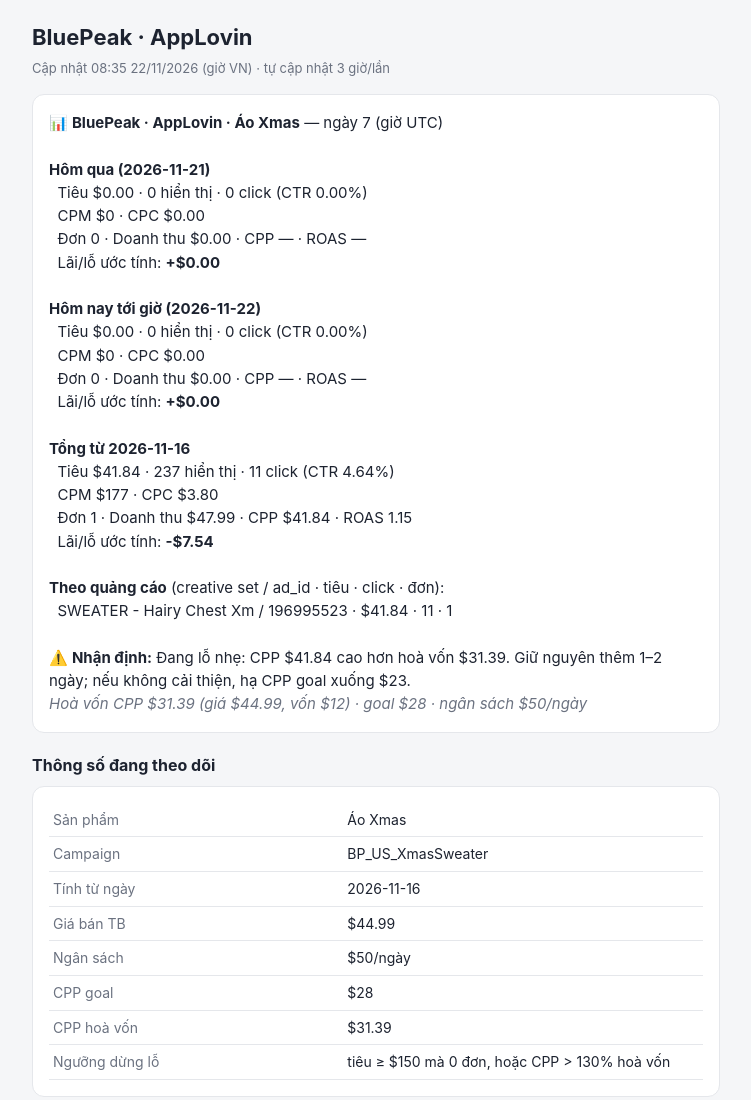
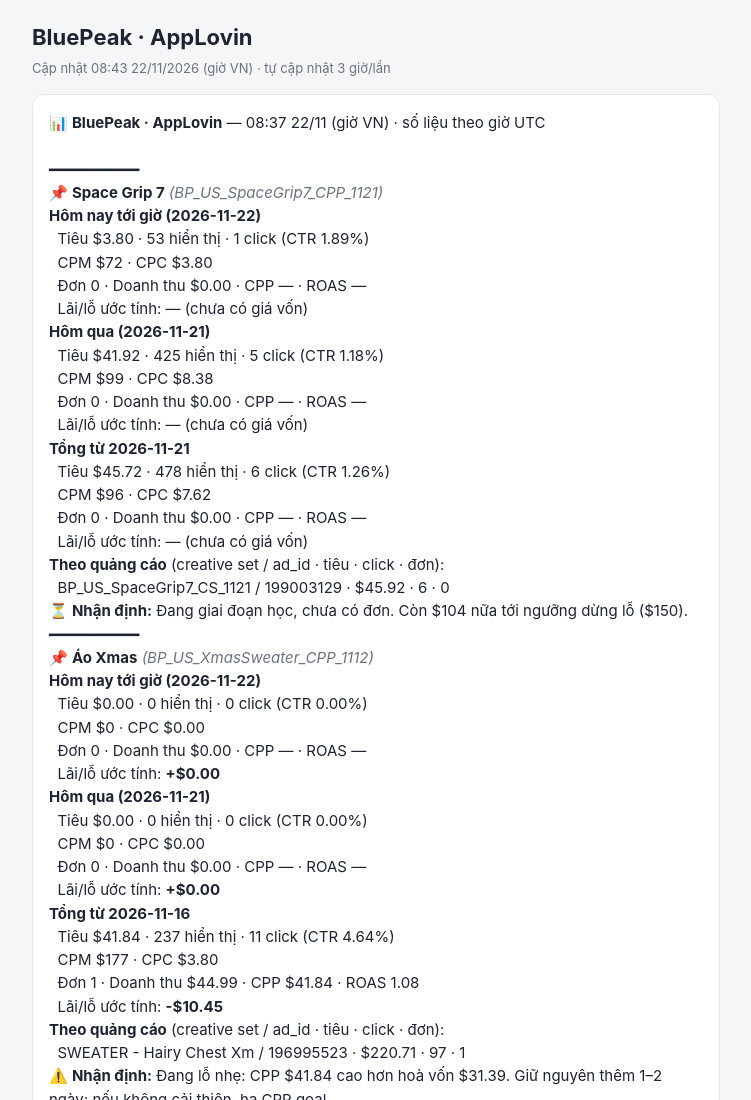
Before and after one commit to tramitk10-star/bp-report-9q4m7t, a plain HTML site: page index.html in a window 1280 px wide. Shown: the top 1100 px of the page, without its empty margins (264-1015 px from the left). Drawn offline with Linux system fonts and the light colour scheme.

Commit message:
Cap nhat bao cao

```diff
--- a/index.html
+++ b/index.html
@@ -9,32 +9,58 @@ main{max-width:720px;margin:0 auto;padding:20px 16px 40px}h1{font-size:22px;marg
 .card b{color:var(--ink)}.card i{color:var(--mute)}h2{font-size:16px;margin:20px 0 8px}table{width:100%;border-collapse:collapse;font-size:14px}
 td{padding:6px 4px;border-bottom:1px solid var(--line);vertical-align:top}td:first-child{color:var(--mute);width:45%}
 </style></head><body><main>
-<h1>BluePeak · AppLovin</h1><div class="sub">Cập nhật 08:35 22/11/2026 (giờ VN) · tự cập nhật 3 giờ/lần</div>
-<div class="card">📊 <b>BluePeak · AppLovin · Áo Xmas</b> — ngày 7 (giờ UTC)
+<h1>BluePeak · AppLovin</h1><div class="sub">Cập nhật 08:43 22/11/2026 (giờ VN) · tự cập nhật 3 giờ/lần</div>
+<div class="card">📊 <b>BluePeak · AppLovin</b> — 08:37 22/11 (giờ VN) · số liệu theo giờ UTC
 
+━━━━━━━━━━
+📌 <b>Space Grip 7</b> <i>(BP_US_SpaceGrip7_CPP_1121)</i>
+<b>Hôm nay tới giờ (2026-11-22)</b>
+  Tiêu $3.80 · 53 hiển thị · 1 click (CTR 1.89%)
+  CPM $72 · CPC $3.80
+  Đơn 0 · Doanh thu $0.00 · CPP — · ROAS —
+  Lãi/lỗ ước tính: — (chưa có giá vốn)
+<b>Hôm qua (2026-11-21)</b>
+  Tiêu $41.92 · 425 hiển thị · 5 click (CTR 1.18%)
+  CPM $99 · CPC $8.38
+  Đơn 0 · Doanh thu $0.00 · CPP — · ROAS —
+  Lãi/lỗ ước tính: — (chưa có giá vốn)
+<b>Tổng từ 2026-11-21</b>
+  Tiêu $45.72 · 478 hiển thị · 6 click (CTR 1.26%)
+  CPM $96 · CPC $7.62
+  Đơn 0 · Doanh thu $0.00 · CPP — · ROAS —
+  Lãi/lỗ ước tính: — (chưa có giá vốn)
+<b>Theo quảng cáo</b> (creative set / ad_id · tiêu · click · đơn):
+  BP_US_SpaceGrip7_CS_1121 / 199003129 · $45.92 · 6 · 0
+⏳ <b>Nhận định:</b> Đang giai đoạn học, chưa có đơn. Còn $104 nữa tới ngưỡng dừng lỗ ($150).
+━━━━━━━━━━
+📌 <b>Áo Xmas</b> <i>(BP_US_XmasSweater_CPP_1112)</i>
+<b>Hôm nay tới giờ (2026-11-22)</b>
+  Tiêu $0.00 · 0 hiển thị · 0 click (CTR 0.00%)
+  CPM $0 · CPC $0.00
+  Đơn 0 · Doanh thu $0.00 · CPP — · ROAS —
+  Lãi/lỗ ước tính: <b>+$0.00</b>
 <b>Hôm qua (2026-11-21)</b>
   Tiêu $0.00 · 0 hiển thị · 0 click (CTR 0.00%)
   CPM $0 · CPC $0.00
   Đơn 0 · Doanh thu $0.00 · CPP — · ROAS —
   Lãi/lỗ ước tính: <b>+$0.00</b>
-
-<b>Hôm nay tới giờ (2026-11-22)</b>
-  Tiêu $0.00 · 0 hiển thị · 0 click (CTR 0.00%)
-  CPM $0 · CPC $0.00
-  Đơn 0 · Doanh thu $0.00 · CPP — · ROAS —
-  Lãi/lỗ ước tính: <b>+$0.00</b>
-
 <b>Tổng từ 2026-11-16</b>
   Tiêu $41.84 · 237 hiển thị · 11 click (CTR 4.64%)
   CPM $177 · CPC $3.80
-  Đơn 1 · Doanh thu $47.99 · CPP $41.84 · ROAS 1.15
-  Lãi/lỗ ước tính: <b>-$7.54</b>
-
+  Đơn 1 · Doanh thu $44.99 · CPP $41.84 · ROAS 1.08
+  Lãi/lỗ ước tính: <b>-$10.45</b>
 <b>Theo quảng cáo</b> (creative set / ad_id · tiêu · click · đơn):
-  SWEATER - Hairy Chest Xm / 196995523 · $41.84 · 11 · 1
-
-⚠️ <b>Nhận định:</b> Đang lỗ nhẹ: CPP $41.84 cao hơn hoà vốn $31.39. Giữ nguyên thêm 1–2 ngày; nếu không cải thiện, hạ CPP goal xuống $23.
-<i>Hoà vốn CPP $31.39 (giá $44.99, vốn $12) · goal $28 · ngân sách $50/ngày</i></div>
-<h2>Thông số đang theo dõi</h2><div class="card" style="white-space:normal"><table><tr><td>Sản phẩm</td><td>Áo Xmas</td></tr><tr><td>Campaign</td><td>BP_US_XmasSweater</td></tr><tr><td>Tính từ ngày</td><td>2026-11-16</td></tr><tr><td>Giá bán TB</td><td>$44.99</td></tr><tr><td>Ngân sách</td><td>$50/ngày</td></tr><tr><td>CPP goal</td><td>$28</td></tr><tr><td>CPP hoà vốn</td><td>$31.39</td></tr><tr><td>Ngưỡng dừng lỗ</td><td>tiêu ≥ $150 mà 0 đơn, hoặc CPP &gt; 130% hoà vốn</td></tr></table></div>
+  SWEATER - Hairy Chest Xm / 196995523 · $220.71 · 97 · 1
+⚠️ <b>Nhận định:</b> Đang lỗ nhẹ: CPP $41.84 cao hơn hoà vốn $31.39. Giữ nguyên thêm 1–2 ngày; nếu không cải thiện, hạ CPP goal.
+━━━━━━━━━━
+📌 <b>BP_US_PhoneGrips_CPP_1031</b>
+<b>Tổng từ 2026-10-31</b>
+  Tiêu $34.82 · 290 hiển thị · 8 click (CTR 2.76%)
+  CPM $120 · CPC $4.35
+  Đơn 0 · Doanh thu $0.00 · CPP — · ROAS —
+  Lãi/lỗ ước tính: — (chưa có giá vốn)
+⏳ <b>Nhận định:</b> Không tiêu tiền trong 7 ngày qua (đã tắt).
+<i>Doanh thu ước theo giá TB (API không trả cột doanh thu).</i></div>
+<h2>Thông số đang theo dõi</h2><div class="card" style="white-space:normal"><table><tr><td>Áo Xmas</td><td>giá $44.99 · vốn $12.0 · CPP goal $28.0 · hoà vốn $31.39 · tính từ 2026-11-16</td></tr><tr><td>Space Grip 7</td><td>giá $? · vốn $? · CPP goal $? · hoà vốn ? · tính từ ?</td></tr><tr><td>Ngân sách</td><td>$50/ngày mỗi campaign</td></tr><tr><td>Ngưỡng dừng lỗ</td><td>tiêu ≥ $150 mà 0 đơn, hoặc CPP &gt; 130% hoà vốn</td></tr><tr><td>Báo cáo Telegram</td><td>lúc 8, 14, 20 giờ (giờ VN)</td></tr></table></div>
 <div class="sub">Số liệu từ AppLovin Reporting API (giờ UTC). Lãi/lỗ là ước tính: doanh thu − giá vốn − phí thanh toán − tiền quảng cáo.</div>
 </main></body></html>
```
